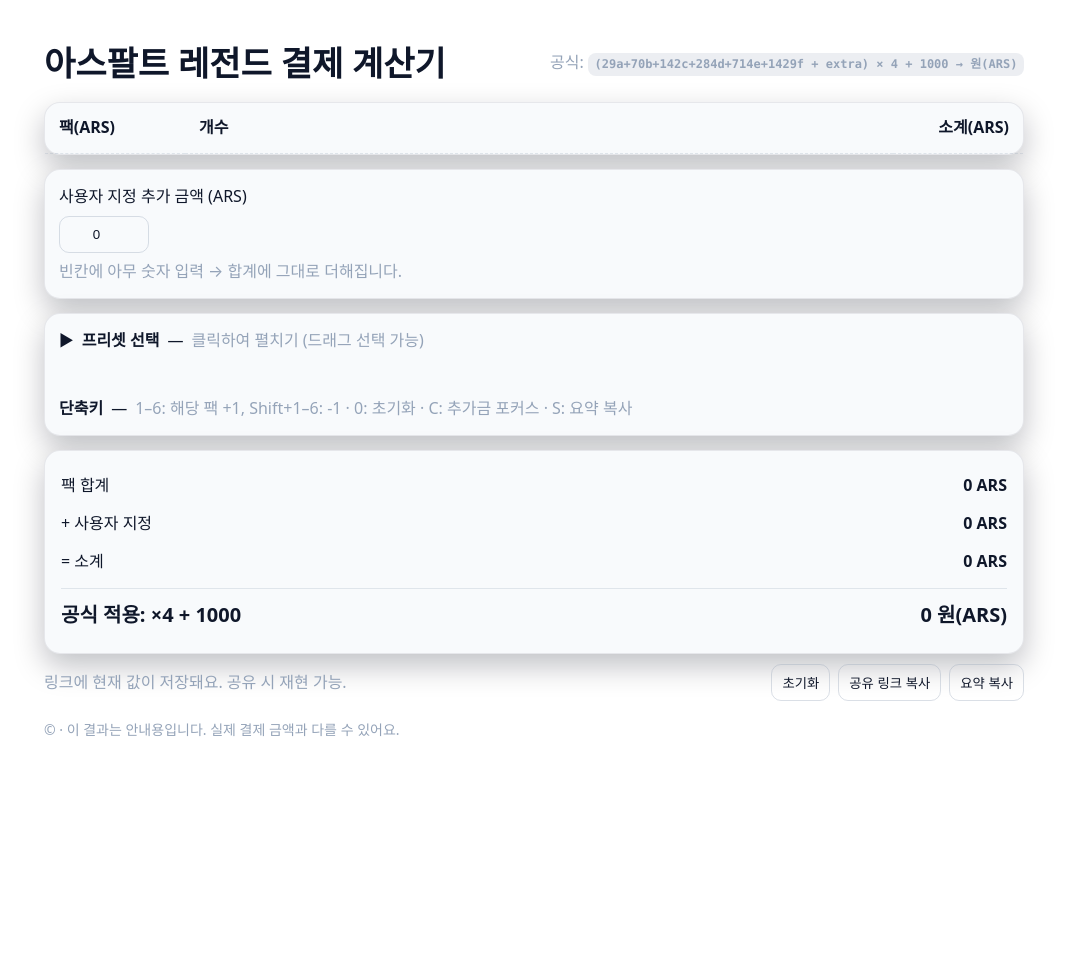
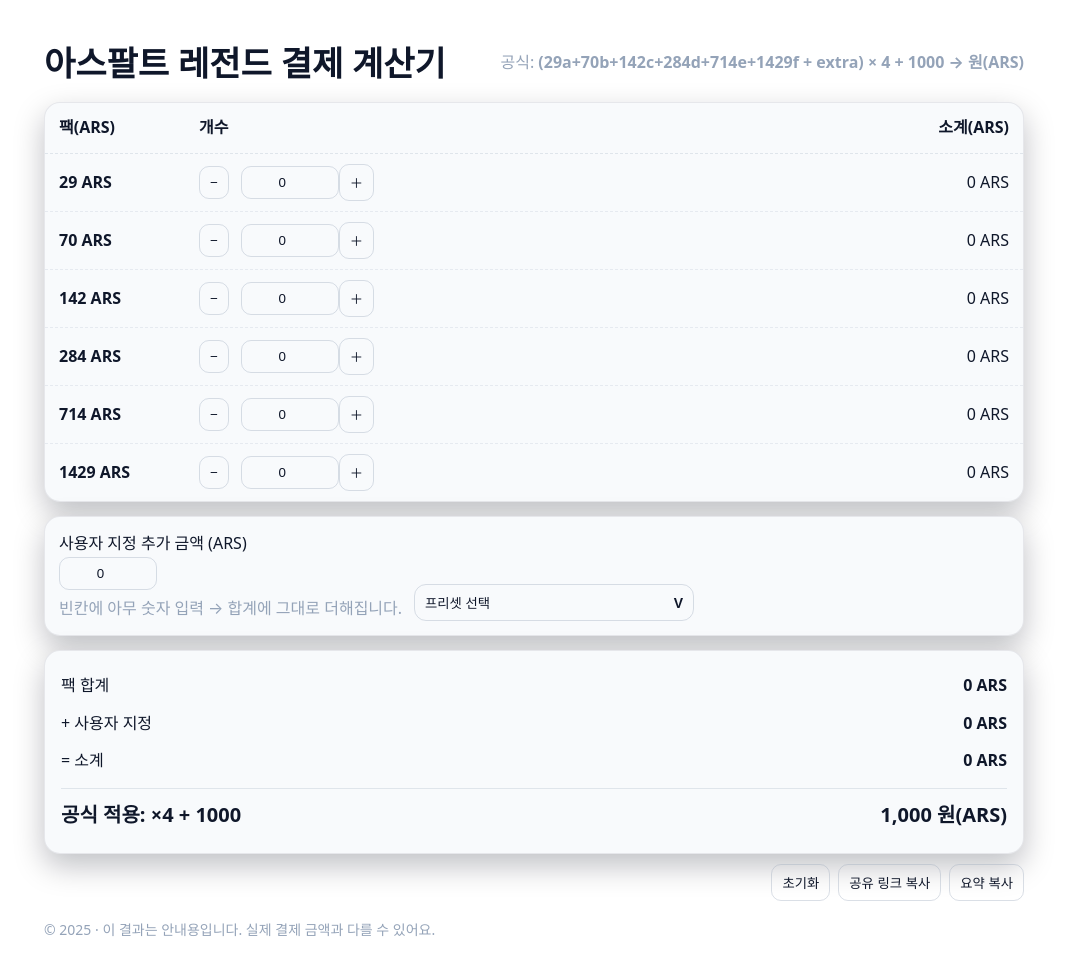
Before and after one commit to SteamPasswordStolez/AsphaltLegendsMultong, a plain HTML site: page index.html in a window 1280 px wide. Shown: the whole page, without its empty margins (106-1173 px from the left). Before the commit the page ends 800 px from the top, so only its background shows below. Drawn offline with Linux system fonts and the light colour scheme.

Commit message:
Refactor HTML structure and update metadata
Updated title and description meta tags, modified layout classes, and adjusted button styles. Refactored preset selection and row rendering logic.

```diff
--- a/index.html
+++ b/index.html
@@ -3,14 +3,16 @@
 <head>
   <meta charset="utf-8" />
   <meta name="viewport" content="width=device-width, initial-scale=1" />
-  <title>아스팔트 레전드 결제 계산기 — 프리셋 드롭다운</title>
-  <meta name="description" content="팩 개수와 추가 금액을 입력하면 (합계)*4 + 1000 공식을 적용해 원(ARS)으로 표시합니다. 키보드 단축키와 대형 프리셋 드롭다운 지원." />
+  <title>아스팔트 레전드 결제 계산기 — 프리셋 셀렉트</title>
+  <meta name="description" content="팩 개수와 추가 금액을 입력하면 (합계)*4 + 1000 공식을 적용해 원(ARS)으로 표시합니다. 프리셋 드롭다운 지원." />
   <meta name="theme-color" content="#0ea5e9" />
   <style>
     :root{
       --bg:#0b1020; --card:#0f172a; --text:#e5e7eb; --muted:#94a3b8; --brand:#0ea5e9; --ring:rgba(14,165,233,.35);
       --bgL:#ffffff; --textL:#0f172a; --mutedL:#475569; --cardL:#f8fafc;
       --radius:16px; --shadow:0 12px 30px rgba(2,6,23,.25);
+      --border:1px solid rgba(148,163,184,.18);
+      --zDropdown:9999;
     }
     html{color-scheme:light dark}
     body{margin:0; font:16px/1.6 system-ui, -apple-system, Segoe UI, Roboto, Noto Sans KR, Apple SD Gothic Neo, Arial, sans-serif; background:var(--bg); color:var(--text);}
@@ -18,44 +20,39 @@
     .container{max-width:980px; margin:0 auto; padding:24px}
     header{display:flex; align-items:center; justify-content:space-between; gap:12px; padding:12px 0}
     h1{font-size:clamp(22px,4vw,34px); margin:0}
-    .card{background:var(--card); border-radius:var(--radius); box-shadow:var(--shadow); border:1px solid rgba(148,163,184,.18)}
-    @media (prefers-color-scheme: light){ .card{background:var(--cardL); border-color:rgba(15,23,42,.08);} }
+    .card{background:var(--card); border-radius:var(--radius); box-shadow:var(--shadow); border:var(--border)}
+    @media (prefers-color-scheme: light){ .card{background:var(--cardL); border:1px solid rgba(15,23,42,.08);} }
     .muted{color:var(--muted)}
 
     /* 표 영역 */
-    .table{display:grid; grid-template-columns:140px 1fr 130px; gap:0;}
-    .thead,.row{display:contents}
-    .th,.td{padding:12px 14px; border-bottom:1px dashed rgba(148,163,184,.25)}
-    .th{font-weight:700}
-    .controls{display:inline-grid; grid-template-columns:auto 64px auto; gap:8px; align-items:center}
+    .grid-head, .grid-row{display:grid; grid-template-columns:140px 1fr 130px; align-items:center}
+    .grid-head{padding:12px 14px; border-bottom:1px dashed rgba(148,163,184,.25); font-weight:700}
+    .grid-row{padding:10px 14px; border-bottom:1px dashed rgba(148,163,184,.18)}
+    .grid-row:last-child{border-bottom:none}
+
+    .controls{display:inline-grid; grid-template-columns:auto 76px auto; gap:12px; align-items:center}
     .btn{padding:8px 10px; border-radius:10px; border:1px solid rgba(148,163,184,.35); background:transparent; color:inherit; cursor:pointer}
     .btn:focus{outline:3px solid var(--ring); outline-offset:2px}
-    .num{width:64px; padding:8px 10px; text-align:center; border-radius:10px; border:1px solid rgba(148,163,184,.35); background:transparent; color:inherit}
+    .btn.plus{margin-left:8px; transform:translateX(2px)} /* + 버튼 약간 오른쪽으로 */
+    .num{width:76px; padding:8px 10px; text-align:center; border-radius:10px; border:1px solid rgba(148,163,184,.35); background:transparent; color:inherit}
 
-    /* 옵션/프리셋/합계 */
-    .grid{display:grid; gap:14px}
-    .panel{display:grid; grid-template-columns:1fr 1fr; gap:14px; padding:14px}
-    .field{display:grid; gap:6px}
-    .field input{padding:10px 12px; border-radius:10px; border:1px solid rgba(148,163,184,.35); background:transparent; color:inherit}
+    /* 합계 */
     .totals{padding:16px}
     .totals .line{display:flex; justify-content:space-between; align-items:center; padding:6px 0; font-variant-numeric:tabular-nums}
     .totals .grand{margin-top:8px; padding-top:10px; border-top:1px solid rgba(148,163,184,.25); font-size:20px; font-weight:800}
 
-    details{padding:14px;}
-    details summary{cursor:pointer; list-style:none; display:flex; align-items:center; gap:8px}
-    details summary::-webkit-details-marker{display:none}
-    .caret{transition:transform .2s ease}
-    details[open] .caret{transform:rotate(90deg)}
-
-    /* 커스텀 드롭다운 */
-    .dropdown{position:relative}
-    .dropdown-panel{margin-top:10px; max-height:320px; overflow:auto; border:1px solid rgba(148,163,184,.35); border-radius:12px}
-    .option{padding:10px 12px; border-bottom:1px dashed rgba(148,163,184,.15); cursor:pointer; user-select:none}
+    /* 프리셋 셀렉트 */
+    .select{position:relative; display:inline-block}
+    .select-toggle{display:flex; align-items:center; justify-content:space-between; gap:6px; padding:8px 10px; min-width:280px; border-radius:12px; border:1px solid rgba(148,163,184,.35); background:transparent; color:inherit; cursor:pointer}
+    .select-arrow{font-weight:900; font-size:14px}
+    .select-panel{position:absolute; left:0; right:0; top:calc(100% + 8px); z-index:var(--zDropdown); display:none; max-height:360px; overflow:auto; border:1px solid rgba(148,163,184,.35); border-radius:12px; background:var(--card); box-shadow:var(--shadow)}
+    @media (prefers-color-scheme: light){ .select-panel{background:var(--cardL);} }
+    .select.open .select-panel{display:block}
+    .option{padding:10px 12px; border-bottom:1px dashed rgba(148,163,184,.12); cursor:pointer; user-select:none}
     .option:last-child{border-bottom:none}
-    .option:hover, .option.active{background:rgba(148,163,184,.15)}
+    .option:hover{background:rgba(148,163,184,.15)}
 
     footer{padding:18px 0; color:var(--muted); font-size:14px}
-    .kbd{font:600 12px/1.3 ui-monospace, SFMono-Regular, Menlo, Monaco, Consolas, monospace; background:rgba(148,163,184,.18); padding:.35em .55em; border-radius:8px}
     .sr-only{position:absolute; width:1px; height:1px; padding:0; margin:-1px; overflow:hidden; clip:rect(0,0,0,0); white-space:nowrap; border:0}
   </style>
 </head>
@@ -63,45 +60,38 @@
   <div class="container">
     <header>
       <h1>아스팔트 레전드 결제 계산기</h1>
-      <div class="muted">공식: <span class="kbd">(29a+70b+142c+284d+714e+1429f + extra) × 4 + 1000 → 원(ARS)</span></div>
+      <div class="muted">공식: <strong>(29a+70b+142c+284d+714e+1429f + extra) × 4 + 1000 → 원(ARS)</strong></div>
     </header>
 
-    <!-- 팩 표 -->
+    <!-- 팩 표 (핵심 UI) -->
     <section class="card" aria-labelledby="packsTitle">
       <h2 id="packsTitle" class="sr-only">팩 개수 입력</h2>
-      <div class="table" id="table">
-        <div class="thead">
-          <div class="th">팩(ARS)</div>
-          <div class="th">개수</div>
-          <div class="th" style="text-align:right">소계(ARS)</div>
-        </div>
-        <!-- 행들이 스크립트로 삽입됨 -->
+      <div class="grid-head">
+        <div>팩(ARS)</div><div>개수</div><div style="text-align:right">소계(ARS)</div>
       </div>
+      <div id="rows"></div>
     </section>
 
-    <!-- 사용자 지정 가격 입력 (메모 제거) -->
-    <section class="card panel" style="margin-top:14px" aria-labelledby="extraTitle">
-      <h2 id="extraTitle" class="sr-only">추가 가격</h2>
-      <div class="field">
-        <label for="extra">사용자 지정 추가 금액 (ARS)</label>
-        <input id="extra" class="num" type="number" step="1" min="0" value="0" />
-        <div class="muted">빈칸에 아무 숫자 입력 → 합계에 그대로 더해집니다.</div>
+    <!-- 사용자 지정 가격 + 프리셋 셀렉트 -->
+    <section class="card" style="margin-top:14px" aria-labelledby="extraTitle">
+      <h2 id="extraTitle" class="sr-only">추가 가격 / 프리셋</h2>
+      <div style="display:flex; gap:12px; align-items:end; padding:14px; flex-wrap:wrap">
+        <div>
+          <label for="extra">사용자 지정 추가 금액 (ARS)</label><br/>
+          <input id="extra" class="num" type="number" step="1" min="0" value="0" />
+          <div class="muted" style="margin-top:6px">빈칸에 아무 숫자 입력 → 합계에 그대로 더해집니다.</div>
+        </div>
+        <div>
+          <label class="sr-only" for="presetToggle">프리셋 선택</label><br/>
+          <div class="select" id="presetSelect">
+            <button id="presetToggle" class="select-toggle" type="button" aria-expanded="false" aria-controls="presetPanel">
+              <span id="presetLabel">프리셋 선택</span>
+              <span class="select-arrow">V</span>
+            </button>
+            <div id="presetPanel" class="select-panel" role="listbox" aria-label="프리셋 목록"></div>
+          </div>
+        </div>
       </div>
-    </section>
-
-    <!-- 프리셋/단축키: 드롭다운 방식 -->
-    <section class="card grid" style="margin-top:14px" aria-labelledby="presetTitle">
-      <h2 id="presetTitle" class="sr-only">단축키 및 프리셋</h2>
-      <details class="dropdown" id="presetDropdown">
-        <summary>
-          <span class="caret">▶</span>
-          <strong>프리셋 선택</strong> — <span class="muted">클릭하여 펼치기 (드래그 선택 가능)</span>
-        </summary>
-        <div class="dropdown-panel" id="presetPanel"></div>
-      </details>
-      <details>
-        <summary><strong>단축키</strong> — <span class="muted">1–6: 해당 팩 +1, Shift+1–6: -1 · 0: 초기화 · C: 추가금 포커스 · S: 요약 복사</span></summary>
-      </details>
     </section>
 
     <!-- 합계/결과 -->
@@ -113,13 +103,10 @@
       <div class="grand line"><span>공식 적용: ×4 + 1000</span><strong id="result">0 원(ARS)</strong></div>
     </section>
 
-    <div class="grid" style="grid-template-columns:1fr auto; align-items:center; margin-top:10px">
-      <div class="muted">링크에 현재 값이 저장돼요. 공유 시 재현 가능.</div>
-      <div style="display:flex; gap:8px">
-        <button class="btn" id="resetBtn" title="초기화">초기화</button>
-        <button class="btn" id="shareBtn">공유 링크 복사</button>
-        <button class="btn" id="copyBtn">요약 복사</button>
-      </div>
+    <div style="display:flex; gap:8px; justify-content:flex-end; margin-top:10px">
+      <button class="btn" id="resetBtn" title="초기화">초기화</button>
+      <button class="btn" id="shareBtn">공유 링크 복사</button>
+      <button class="btn" id="copyBtn">요약 복사</button>
     </div>
 
     <footer>
@@ -128,27 +115,31 @@
   </div>
 
   <script>
+  // 안전하게 DOM이 준비된 뒤 실행
+  (function(){
+    'use strict';
+
     // ===== 설정 =====
     const PACKS = [29,70,142,284,714,1429];
 
-    // 프리셋 목록 (요청하신 16개)
+    // 프리셋 목록 (16개) — 화면 표시는 이름만, 수량 배열은 title로만 노출
     const PRESETS = [
-      {name:'Infiniti Project Black S 쇼룸', qty:[1,2,6,0,0,0]},
-      {name:'NIO EP9 쇼룸', qty:[5,1,13,8,0,0]},
-      {name:'BMW i8 쇼룸', qty:[1,7,6,5,0,0]},
-      {name:'Renault Sport R.S.01 쇼룸', qty:[1,1,2,7,0,0]},
-      {name:'Lotus Emira 쇼룸', qty:[1,4,7,8,0,0]},
-      {name:'Lamborghini Miura', qty:[1,0,2,5,3,0]},
-      {name:'Honda Civic Type-R', qty:[1,2,4,7,0,0]},
-      {name:'Renault Dezir', qty:[3,8,6,0,0,0]},
-      {name:'Renault TreZor', qty:[1,4,7,5,0,0]},
-      {name:'Ferrari Monza SP1', qty:[1,3,5,8,0,0]},
-      {name:'Volkswagen W12', qty:[1,0,0,5,2,3]},
-      {name:'Lamborghini Sian FKP 37', qty:[1,0,0,10,7,11]},
-      {name:'Boxwell MK X 500', qty:[1,5,5,6,0,0]},
-      {name:'Aston Martin V12 Speedstar', qty:[2,3,6,5,0,0]},
-      {name:'Saleen S1', qty:[3,4,6,10,0,0]},
-      {name:'Vanda Dendrobium', qty:[7,2,19,13,0,0]},
+      {name:'Infiniti Project Black S 쇼룸', qty:[1,2,6,0,0,0], hint:'[1,2,6,0,0,0]'},
+      {name:'NIO EP9 쇼룸', qty:[5,1,13,8,0,0], hint:'[5,1,13,8,0,0]'},
+      {name:'BMW i8 쇼룸', qty:[1,7,6,5,0,0], hint:'[1,7,6,5,0,0]'},
+      {name:'Renault Sport R.S.01 쇼룸', qty:[1,1,2,7,0,0], hint:'[1,1,2,7,0,0]'},
+      {name:'Lotus Emira 쇼룸', qty:[1,4,7,8,0,0], hint:'[1,4,7,8,0,0]'},
+      {name:'Lamborghini Miura', qty:[1,0,2,5,3,0], hint:'[1,0,2,5,3,0]'},
+      {name:'Honda Civic Type-R', qty:[1,2,4,7,0,0], hint:'[1,2,4,7,0,0]'},
+      {name:'Renault Dezir', qty:[3,8,6,0,0,0], hint:'[3,8,6,0,0,0]'},
+      {name:'Renault TreZor', qty:[1,4,7,5,0,0], hint:'[1,4,7,5,0,0]'},
+      {name:'Ferrari Monza SP1', qty:[1,3,5,8,0,0], hint:'[1,3,5,8,0,0]'},
+      {name:'Volkswagen W12', qty:[1,0,0,5,2,3], hint:'[1,0,0,5,2,3]'},
+      {name:'Lamborghini Sian FKP 37', qty:[1,0,0,10,7,11], hint:'[1,0,0,10,7,11]'},
+      {name:'Boxwell MK X 500', qty:[1,5,5,6,0,0], hint:'[1,5,5,6,0,0]'},
+      {name:'Aston Martin V12 Speedstar', qty:[2,3,6,5,0,0], hint:'[2,3,6,5,0,0]'},
+      {name:'Saleen S1', qty:[3,4,6,10,0,0], hint:'[3,4,6,10,0,0]'},
+      {name:'Vanda Dendrobium', qty:[7,2,19,13,0,0], hint:'[7,2,19,13,0,0]'},
     ];
 
     // 상태
@@ -158,39 +149,45 @@
     const fmt = n => new Intl.NumberFormat('ko-KR').format(Math.round(n));
 
     // DOM 참조
-    const table = document.getElementById('table');
+    const rows = document.getElementById('rows');
     const sumArsEl = document.getElementById('sumArs');
     const extraEl = document.getElementById('extra');
     const extraArsEl = document.getElementById('extraArs');
     const subtotalEl = document.getElementById('subtotal');
     const resultEl = document.getElementById('result');
+
+    const presetSelect = document.getElementById('presetSelect');
+    const presetToggle = document.getElementById('presetToggle');
     const presetPanel = document.getElementById('presetPanel');
+    const presetLabel = document.getElementById('presetLabel');
 
-    // 행 렌더링
+    // 행 렌더링 (핵심 UI)
     function renderRows(){
+      rows.innerHTML = '';
       PACKS.forEach((p,i)=>{
         const row = document.createElement('div');
-        row.className = 'row';
+        row.className = 'grid-row';
         row.innerHTML = `
-          <div class="td"><strong>${p} ARS</strong></div>
-          <div class="td">
+          <div><strong>${p} ARS</strong></div>
+          <div>
             <div class="controls">
               <button class="btn" data-i="${i}" data-delta="-1" aria-label="${p} ARS 감소">−</button>
               <input class="num" id="n${i}" type="number" step="1" min="0" value="0" aria-label="${p} ARS 개수" />
-              <button class="btn" data-i="${i}" data-delta="1" aria-label="${p} ARS 증가">＋</button>
+              <button class="btn plus" data-i="${i}" data-delta="1" aria-label="${p} ARS 증가">＋</button>
             </div>
           </div>
-          <div class="td" style="text-align:right"><span id="s${i}">0</span> ARS</div>`;
-        table.appendChild(row);
+          <div style="text-align:right"><span id="s${i}">0</span> ARS</div>`;
+        rows.appendChild(row);
       });
 
-      // 버튼 +/-
-      table.addEventListener('click', (e)=>{
+      // 버튼 +/- (이벤트 위임)
+      rows.addEventListener('click', (e)=>{
         const btn = e.target.closest('button[data-i]');
         if(!btn) return;
         const i = +btn.dataset.i; const d = +btn.dataset.delta;
         state.qty[i] = Math.max(0, (state.qty[i]||0) + d);
-        document.getElementById('n'+i).value = state.qty[i];
+        const inputEl = document.getElementById('n'+i);
+        if (inputEl) inputEl.value = state.qty[i];
         update();
       });
 
@@ -204,6 +201,48 @@
       });
     }
 
+    // 프리셋 셀렉트 렌더링 — 화면에는 이름만
+    function renderPresetSelect(){
+      presetPanel.innerHTML = '';
+      PRESETS.forEach((p,idx)=>{
+        const opt = document.createElement('div');
+        opt.className = 'option';
+        opt.role = 'option';
+        opt.dataset.idx = idx;
+        opt.textContent = p.name; // 수량 배열은 표시하지 않음
+        opt.title = p.hint;       // 필요 시 마우스오버로만 확인
+        opt.addEventListener('click', ()=>{ applyPreset(idx); closePreset(); });
+        presetPanel.appendChild(opt);
+      });
+
+      // 토글 버튼 동작 (열기/닫기)
+      presetToggle.addEventListener('click', (e)=>{
+        e.stopPropagation();
+        const open = presetSelect.classList.toggle('open');
+        presetToggle.setAttribute('aria-expanded', open ? 'true' : 'false');
+      });
+
+      // 외부 클릭 시 닫기
+      window.addEventListener('click', (e)=>{
+        if(!presetSelect.contains(e.target)) closePreset();
+      });
+    }
+
+    function closePreset(){
+      presetSelect.classList.remove('open');
+      presetToggle.setAttribute('aria-expanded','false');
+    }
+
+    function applyPreset(i){
+      const arr = PRESETS[i].qty;
+      for(let k=0;k<PACKS.length;k++){
+        state.qty[k] = Math.max(0, +arr[k]||0);
+        const el = document.getElementById('n'+k); if(el) el.value = state.qty[k];
+      }
+      presetLabel.textContent = PRESETS[i].name;
+      update();
+    }
+
     // 계산
     function calc(){
       const sumArs = state.qty.reduce((acc,q,i)=> acc + q*PACKS[i], 0);
@@ -213,10 +252,7 @@
     }
 
     function update(){
-      // 소계 표시
-      state.qty.forEach((q,i)=>{
-        document.getElementById('s'+i).textContent = fmt(q*PACKS[i]);
-      });
+      state.qty.forEach((q,i)=>{ const sv = document.getElementById('s'+i); if(sv) sv.textContent = fmt(q*PACKS[i]); });
       const {sumArs, subtotal, resultWon} = calc();
       sumArsEl.textContent = fmt(sumArs) + ' ARS';
       extraArsEl.textContent = fmt(state.extra||0) + ' ARS';
@@ -230,77 +266,33 @@
       history.replaceState({}, '', location.pathname + (params.toString()?('#'+params.toString()):''));
     }
 
-    // 프리셋 드롭다운 렌더링
-    function renderPresetDropdown(){
-      let dragging = false;
-      PRESETS.forEach((p,idx)=>{
-        const opt = document.createElement('div');
-        opt.className = 'option';
-        opt.textContent = p.name + ' — [' + p.qty.join(', ') + ']';
-        opt.dataset.idx = idx;
-        // 클릭 선택
-        opt.addEventListener('click', ()=>applyPreset(idx));
-        // 드래그 선택
-        opt.addEventListener('mousedown', (e)=>{ dragging = true; opt.classList.add('active'); applyPreset(idx); e.preventDefault(); });
-        opt.addEventListener('mouseenter', ()=>{ if(dragging){ opt.classList.add('active'); applyPreset(idx); }});
-        opt.addEventListener('mouseleave', ()=> opt.classList.remove('active'));
-        presetPanel.appendChild(opt);
-      });
-      window.addEventListener('mouseup', ()=>{ dragging=false; document.querySelectorAll('.option.active').forEach(el=>el.classList.remove('active')); });
-    }
-
-    function applyPreset(i){
-      const arr = PRESETS[i].qty;
-      for(let k=0;k<PACKS.length;k++){
-        state.qty[k] = Math.max(0, +arr[k]||0);
-        const el = document.getElementById('n'+k); if(el) el.value = state.qty[k];
-      }
-      update();
-    }
-
-    // 단축키
-    function handleHotkeys(e){
-      if(e.key>='1' && e.key<='6'){
-        const idx = +e.key - 1;
-        const d = e.shiftKey? -1 : 1;
-        state.qty[idx] = Math.max(0, (state.qty[idx]||0) + d);
-        document.getElementById('n'+idx).value = state.qty[idx];
-        update();
-      } else if(e.key==='0'){ // 전체 초기화
-        resetAll();
-      } else if(e.key.toLowerCase()==='c'){ // 추가금 포커스
-        extraEl.focus(); extraEl.select();
-      } else if(e.key.toLowerCase()==='s'){ // 요약 복사
-        copySummary();
-      }
-    }
-
-    // 공유 링크
+    // 공유 링크 & 요약 복사 & 초기화
     async function copyShare(){
       const url = location.href;
       try{ await navigator.clipboard.writeText(url); alert('공유 링크를 복사했어요!'); }
       catch{ prompt('이 링크를 복사하세요:', url); }
     }
-
-    // 요약 복사
     function copySummary(){
-      const {sumArs, subtotal, resultWon} = calc();
+      const {subtotal, resultWon} = calc();
       const lines = [];
       PACKS.forEach((p,i)=>{ if(state.qty[i]>0) lines.push(`${p} ARS × ${state.qty[i]} = ${state.qty[i]*p} ARS`); });
       if(state.extra>0) lines.push(`추가: ${state.extra} ARS`);
       lines.push(`소계: ${Math.round(subtotal)} ARS`);
       lines.push(`공식 적용: (소계×4)+1000 = ${Math.round(resultWon)} 원(ARS)`);
-      const text = lines.join('\n');
+      const text = lines.join('\n'); // ← 핵심 버그 수정
       navigator.clipboard.writeText(text).then(()=>alert('요약을 복사했어요!')).catch(()=>prompt('복사할 내용을 선택해서 복사하세요:', text));
-    } = calc();
-      const lines = [];
-      PACKS.forEach((p,i)=>{ if(state.qty[i]>0) lines.push(`${p} ARS × ${state.qty[i]} = ${state.qty[i]*p} ARS`); });
-      if(state.extra>0) lines.push(`추가: ${state.extra} ARS`);
-      lines.push(`소계: ${Math.round(subtotal)} ARS`);
-      lines.push(`공식 적용: (소계×4)+1000 = ${Math.round(resultWon)} 원(ARS)`);
-      const text = lines.join('
-');
-      navigator.clipboard.writeText(text).then(()=>alert('요약을 복사했어요!')).catch(()=>prompt('복사할 내용을 선택해서 복사하세요:', text));
+    }
+    function resetAll(){
+      // 상태 초기화
+      state.qty = state.qty.map(()=>0); state.extra = 0;
+      // 입력값/라벨/패널 시각적으로도 초기화
+      PACKS.forEach((_,i)=>{ const el=document.getElementById('n'+i); if(el) el.value=0; const sv=document.getElementById('s'+i); if(sv) sv.textContent='0'; });
+      extraEl.value = 0; presetLabel.textContent = '프리셋 선택';
+      closePreset();
+      // URL 해시 제거
+      history.replaceState({}, '', location.pathname);
+      // 표시 갱신
+      update();
     }
 
     // 복원
@@ -317,8 +309,14 @@
       }
     }
 
-    function resetAll(){
-      state.qty = state.qty.map(()=>0); state.extra = 0; extraEl.value = 0; update();
+    // ===== 간단 테스트 (콘솔) =====
+    function runTests(){
+      try{
+        console.assert(['a','b'].join('\n') === 'a\nb', 'join("\\n") 실패');
+        console.assert(document.querySelectorAll('input.num').length===6, '팩 입력칸 6개 미생성');
+        console.assert(document.querySelectorAll('#presetPanel .option').length===16, '프리셋 16개 미생성');
+        console.log('[OK] 기본 테스트 통과');
+      }catch(e){ console.error('[TEST FAIL]', e); }
     }
 
     // 이벤트 바인딩
@@ -326,23 +324,15 @@
     document.getElementById('shareBtn').addEventListener('click', copyShare);
     document.getElementById('copyBtn').addEventListener('click', copySummary);
     extraEl.addEventListener('input', ()=>{ state.extra = Math.max(0, +extraEl.value||0); update(); });
-    window.addEventListener('keydown', handleHotkeys);
 
     // 초기화
     renderRows();
-    renderPresetDropdown();
+    renderPresetSelect();
     restoreFromHash();
     update();
-    // 간단 테스트 (콘솔)
-    (function runTests(){
-      try{
-        console.assert(['x','y'].join('\n')==='x\ny','join("\\n") 실패');
-        console.assert(document.querySelectorAll('input.num').length===6,'팩 입력칸 6개 생성 실패');
-        console.assert(typeof copySummary==='function','copySummary 존재해야 함');
-        console.log('[OK] 간단 테스트 통과');
-      }catch(e){ console.error('[TEST FAIL]', e); }
-    })();
+    runTests();
     document.getElementById('year').textContent = new Date().getFullYear();
+  })();
   </script>
 </body>
 </html>
```
